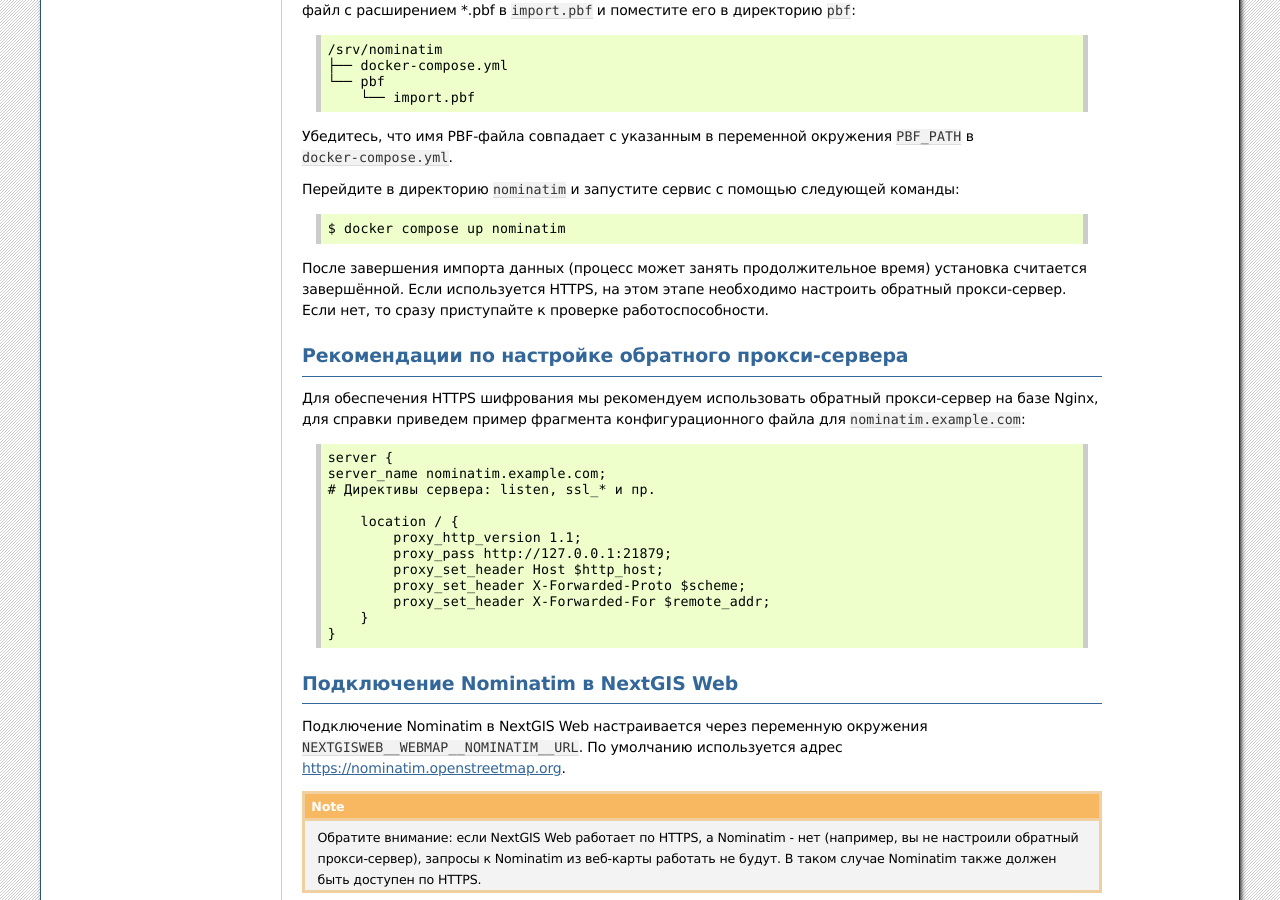
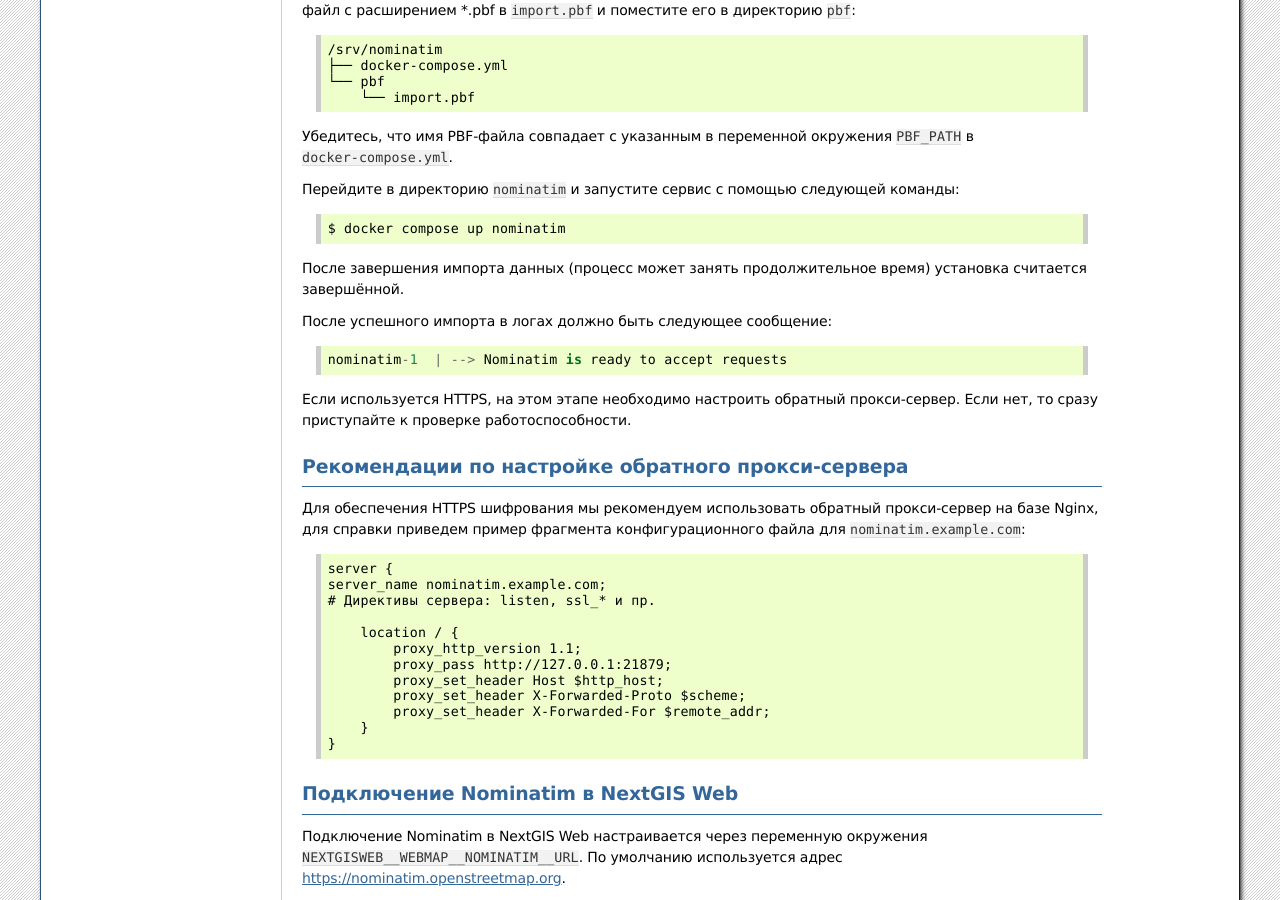
Before and after one commit to nextgis/docs_howto, a Sphinx documentation site: the page built from source/geocoder_onprem.rst, in a window 1280 px wide and 900 px high, scrolled down 972 px. Built offline with Sphinx 7.4.7, drawn with Linux system fonts in a browser that asks for light colours; formulas are drawn with MathJax 3.

Commit message:
add finishing log message geocoder_onprem.rst

```diff
--- a/source/geocoder_onprem.rst
+++ b/source/geocoder_onprem.rst
@@ -64,7 +64,15 @@
     $ docker compose up nominatim
 
 
-После завершения импорта данных (процесс может занять продолжительное время) установка считается завершённой. Если используется HTTPS, на этом этапе необходимо настроить обратный прокси-сервер. Если нет, то сразу приступайте к проверке работоспособности.
+После завершения импорта данных (процесс может занять продолжительное время) установка считается завершённой.
+
+После успешного импорта в логах должно быть следующее сообщение:
+
+.. code-block::
+
+    nominatim-1  | --> Nominatim is ready to accept requests
+
+Если используется HTTPS, на этом этапе необходимо настроить обратный прокси-сервер. Если нет, то сразу приступайте к проверке работоспособности.
 
 Рекомендации по настройке обратного прокси-сервера
 ---------------------------------------------------
```
